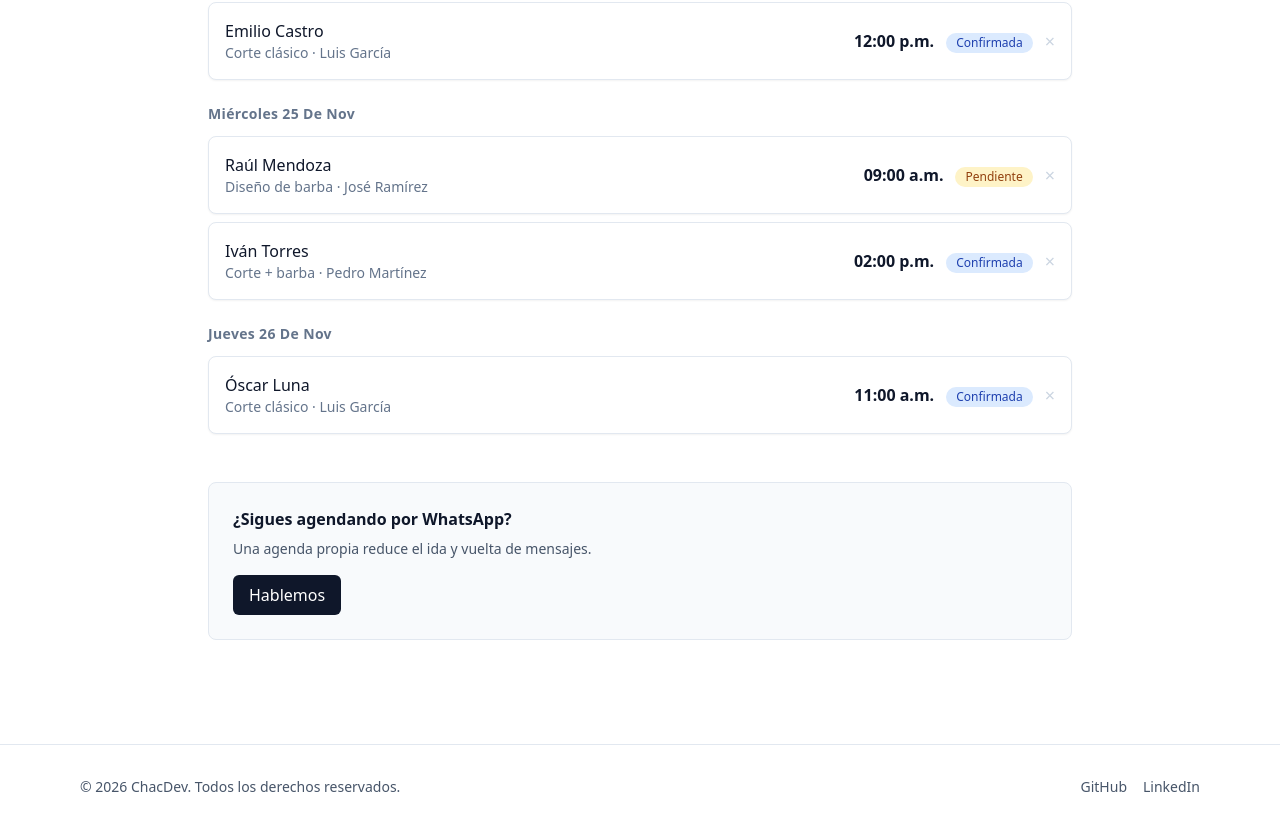
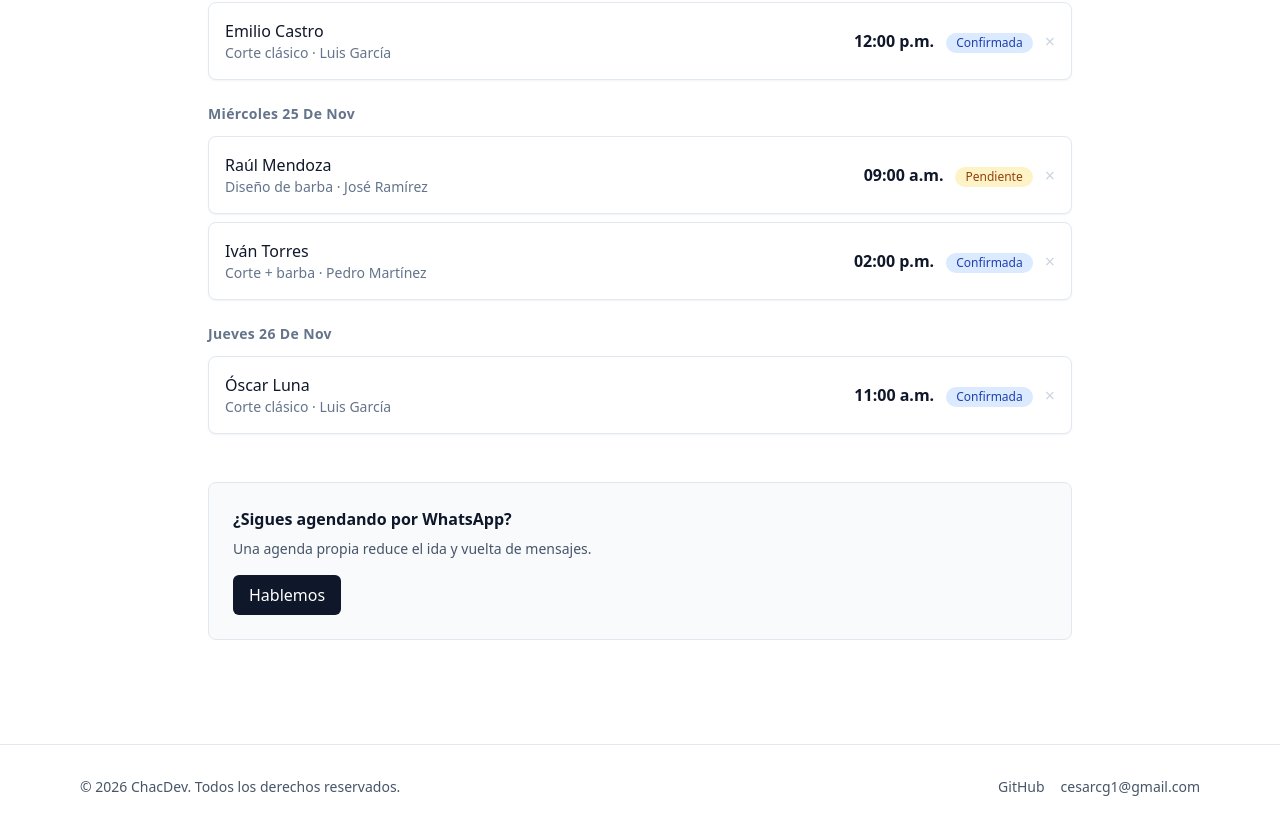
Before and after one commit to cesarcg1-dev/portafolio, a React (Vite) app: page /barbershop in a window 1280 px wide. Shown: the part 1267-2096 px from the top of the page. Built offline with nearby package versions, Linux system fonts and the light colour scheme.

Commit message:
C-008 — Poner los datos reales de contacto

```diff
--- a/src/components/layout/Footer.jsx
+++ b/src/components/layout/Footer.jsx
@@ -7,20 +7,15 @@ export function Footer() {
         </p>
         <div className="flex gap-4">
           <a
-            href="https://github.com/tu-usuario"
+            href="https://github.com/cesarcg1-dev"
             target="_blank"
             rel="noreferrer"
             className="hover:text-slate-900"
           >
             GitHub
           </a>
-          <a
-            href="https://linkedin.com/in/tu-usuario"
-            target="_blank"
-            rel="noreferrer"
-            className="hover:text-slate-900"
-          >
-            LinkedIn
+          <a href="mailto:cesarcg1@gmail.com" className="hover:text-slate-900">
+            cesarcg1@gmail.com
           </a>
         </div>
       </div>
```
Also changed, not shown: 4 other files (tests, documents, lock files or other folders).
